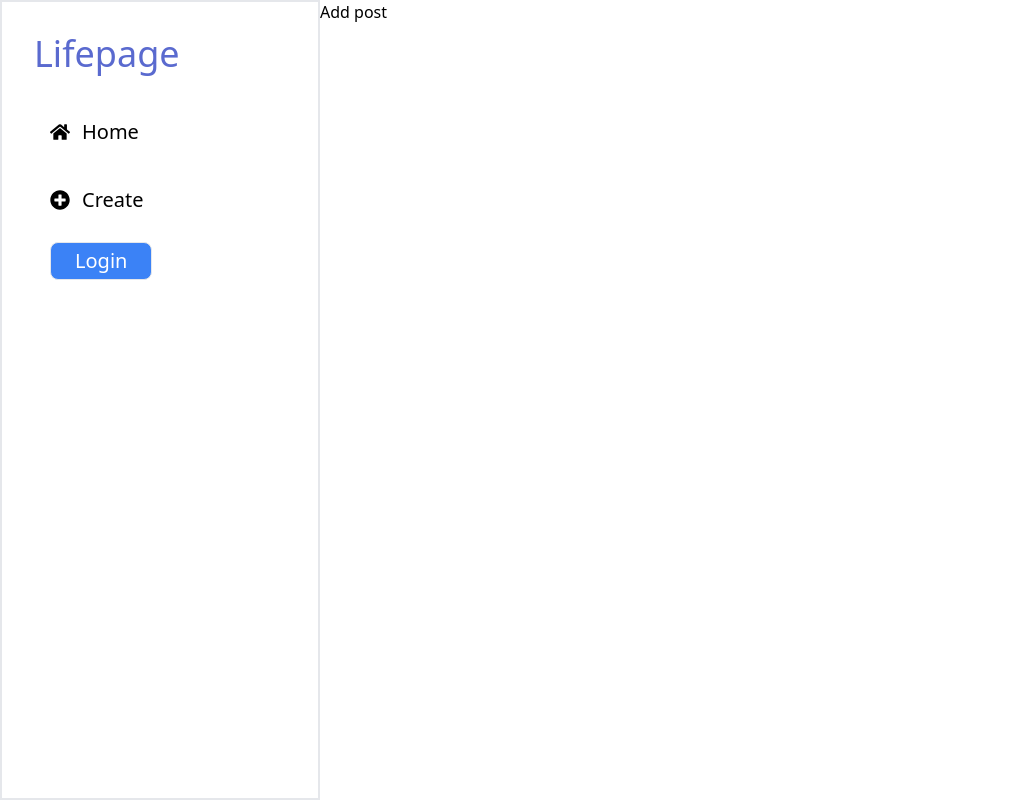
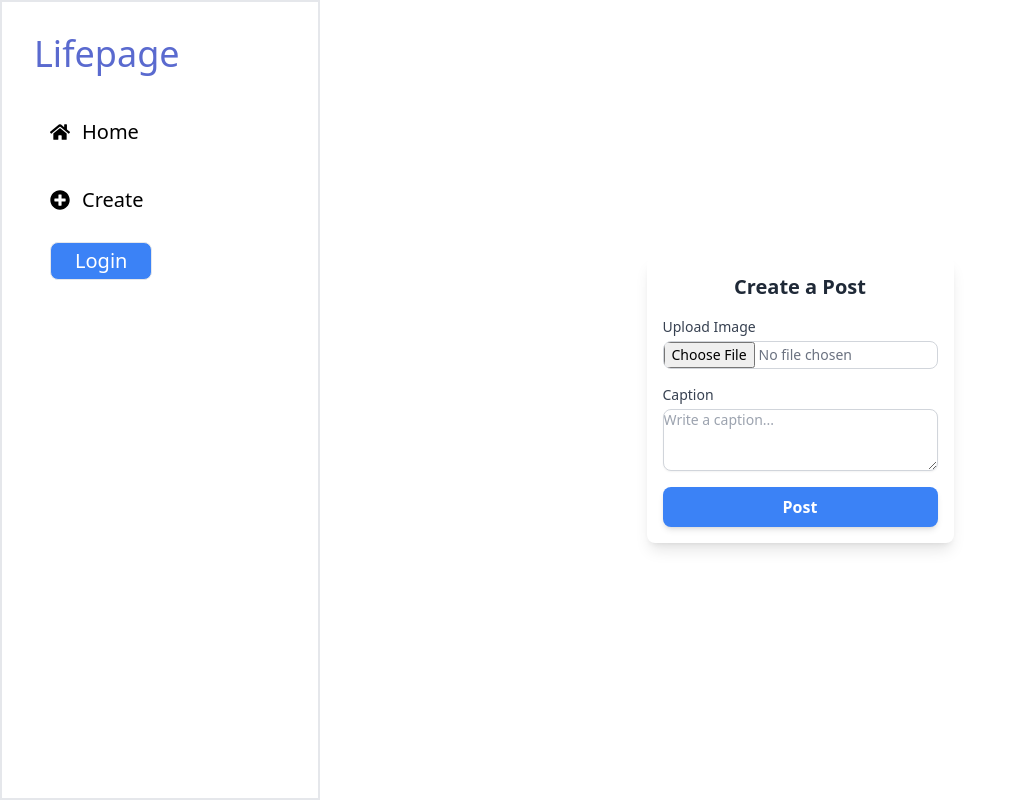
Before and after one commit to mohammadimrans0/Lifepage, a Next.js app: page /user/create-post in a window 1280 px wide. Shown: the whole page, without its empty margins (0-1012 px from the left). Built offline with nearby package versions, Linux system fonts and the light colour scheme.

Commit message:
completed user posts

```diff
--- a/src/app/posts/page.tsx
+++ b/src/app/posts/page.tsx
@@ -6,6 +6,8 @@ import PostCard from '@/components/post/PostCard';
 
 const PostsPage: React.FC = () => {
   const { posts, fetchPosts } = usePostStore();
+
+  console.log(posts);
 
   useEffect(() => {
     fetchPosts();
--- a/src/app/user/create-post/page.tsx
+++ b/src/app/user/create-post/page.tsx
@@ -1,7 +1,96 @@
-export default function CreatePost(){
-    return(
-        <div>
-            <h1>Add post</h1>
+'use client'
+
+import { usePostStore } from "@/stores/usePostStore";
+import { useState } from "react";
+
+const AddPost = () => {
+  const { createPost, userId } = usePostStore();
+  const [caption, setCaption] = useState("");
+  const [image, setImage] = useState<File | null>(null);
+  const [isSubmitting, setIsSubmitting] = useState(false);
+
+  const handleSubmit = async (e: React.FormEvent) => {
+    e.preventDefault();
+
+    if (!userId) {
+      alert("User not logged in!");
+      return;
+    }
+
+    if (!image) {
+      alert("Please upload an image!");
+      return;
+    }
+
+    const formData = new FormData();
+    formData.append("image", image);
+    formData.append("caption", caption);
+    formData.append("user", userId);
+
+    try {
+      setIsSubmitting(true);
+      await createPost(formData);
+      alert("Post created successfully!");
+      setCaption("");
+      setImage(null);
+    } catch (error) {
+      console.error("Failed to create post:", error);
+      alert("Failed to create post. Please try again!");
+    } finally {
+      setIsSubmitting(false);
+    }
+  };
+
+  return (
+    <div className="flex justify-center items-center h-screen">
+    <div className="p-4  mx-auto bg-white rounded-lg shadow-lg">
+      <h2 className="text-xl text-center font-semibold text-gray-800 mb-4">Create a Post</h2>
+      <form onSubmit={handleSubmit}>
+        <div className="mb-4">
+          <label
+            htmlFor="image"
+            className="block text-sm font-medium text-gray-700"
+          >
+            Upload Image
+          </label>
+          <input
+            type="file"
+            id="image"
+            accept="image/*"
+            className="mt-1 block w-full text-sm text-gray-500 border border-gray-300 rounded-lg cursor-pointer focus:outline-none focus:ring focus:ring-blue-300"
+            onChange={(e) => {
+              const file = e.target.files?.[0];
+              setImage(file || null);
+            }}
+          />
         </div>
-    )
-}
+        <div className="mb-4">
+          <label
+            htmlFor="caption"
+            className="block text-sm font-medium text-gray-700"
+          >
+            Caption
+          </label>
+          <textarea
+            id="caption"
+            rows={3}
+            placeholder="Write a caption..."
+            className="mt-1 block w-full text-sm border border-gray-300 rounded-lg shadow-sm focus:ring focus:ring-blue-300 focus:outline-none"
+            value={caption}
+            onChange={(e) => setCaption(e.target.value)}
+          ></textarea>
+        </div>
+        <button
+          type="submit"
+          disabled={isSubmitting}
+          className="w-full py-2 px-4 bg-blue-500 text-white font-semibold rounded-lg shadow-md hover:bg-blue-600 focus:outline-none focus:ring focus:ring-blue-300"
+        >
+          {isSubmitting ? "Posting..." : "Post"}
+        </button>
+      </form>
+    </div>
+    </div>
+  );
+};
+
+export default AddPost;
--- a/src/components/post/PostCard.tsx
+++ b/src/components/post/PostCard.tsx
@@ -2,6 +2,7 @@ import React from 'react';
 import { Post } from '@/stores/usePostStore';
 import { usePostStore } from '@/stores/usePostStore';
 import { Heart, MessageCircle, Bookmark } from 'lucide-react';
+import Image from "next/image";
 
 interface PostCardProps {
   post: Post;
@@ -19,22 +20,32 @@ const PostCard: React.FC<PostCardProps> = ({ post }) => {
   };
 
   return (
-    <div className="bg-white shadow-lg rounded-2xl p-4 mb-4 border border-gray-200">
+    <div className="bg-white shadow-lg rounded-2xl p-4 mb-4 border border-gray-200 w-[450px]">
       {/* User Info */}
       <div className="flex items-center gap-4 mb-4">
-        <div className="w-12 h-12 bg-gray-300 rounded-full"></div>
         <div>
-          <p className="font-semibold">{post.user}</p>
+          <Image
+          src={post.userDetails.image}
+          alt='User'
+          width={48}
+          height={48}
+          className="rounded-full"
+          />
+        </div>
+        <div>
+          <p className="font-semibold">{post.userDetails.user.username}</p>
           <p className="text-sm text-gray-500">{new Date(post.created_at).toLocaleString()}</p>
         </div>
       </div>
 
       {/* Post Image */}
       <div className="rounded-lg overflow-hidden mb-4">
-        <img
+        <Image
           src={post.image}
           alt="Post"
-          className="w-full h-auto object-cover max-h-96"
+          width={450}
+          height={450}
+          className="object-cover max-h-96"
         />
       </div>
 
--- a/src/components/user/profile/BookMark.tsx
+++ b/src/components/user/profile/BookMark.tsx
@@ -1,9 +1,10 @@
 import { usePostStore } from "@/stores/usePostStore";
 import { useUserStore } from "@/stores/useUserStore";
 import { useEffect } from "react";
+import Image from "next/image";
+import { Heart, MessageCircle } from "lucide-react";
 
-
-export default function BookMark(){
+export default function BookMark() {
   const { userId } = useUserStore();
   const { bookmarks, fetchBookmarks } = usePostStore();
 
@@ -15,7 +16,44 @@ export default function BookMark(){
   }, [userId, fetchBookmarks]);
   return (
     <div>
+      {bookmarks.length > 0 ? (
+        <div className="grid grid-cols-1 sm:grid-cols-2 md:grid-cols-3 gap-4">
+          {bookmarks.map((bookmark) => (
+            <div
+              key={bookmark.id}
+              className="relative group w-full h-64 rounded-lg overflow-hidden"
+            >
+              {/* bookmark Image */}
+              <Image
+                src={bookmark.postDetails.image}
+                alt={`bookmark ${bookmark.id}`}
+                width={400}
+                height={400}
+                className="object-cover"
+              />
 
+              {/* Hover Overlay */}
+              <div className="absolute inset-0 bg-black bg-opacity-50 flex justify-center items-center opacity-0 group-hover:opacity-100 transition-opacity duration-300">
+                <div className="text-white flex items-center gap-6">
+                  {/* Likes */}
+                  <div className="flex items-center gap-2">
+                    <Heart className="text-red-500" size={20} />
+                    <span>{bookmark.postDetails.no_of_likes}</span>
                   </div>
-    )
+
+                  {/* Comments */}
+                  <div className="flex items-center gap-2">
+                    <MessageCircle className="text-blue-400" size={20} />
+                    <span>{bookmark.postDetails.no_of_comments || 0}</span>
+                  </div>
+                </div>
+              </div>
+            </div>
+          ))}
+        </div>
+      ) : (
+        <p className="text-gray-500">No Bookmarks available.</p>
+      )}
+    </div>
+  );
 }
--- a/src/components/user/profile/UserPost.tsx
+++ b/src/components/user/profile/UserPost.tsx
@@ -1,12 +1,12 @@
 import { usePostStore } from "@/stores/usePostStore";
 import { useUserStore } from "@/stores/useUserStore";
 import { useEffect } from "react";
-import Image from 'next/image';
+import Image from "next/image";
 import { Heart, MessageCircle } from "lucide-react";
 
-export default function UserPost(){
-    const { userId} = useUserStore();
-    const { fetchUserPosts, userPosts,} = usePostStore();
+export default function UserPost() {
+  const { userId } = useUserStore();
+  const { fetchUserPosts, userPosts } = usePostStore();
 
   //   Fetch profile when the component mounts
   useEffect(() => {
@@ -25,10 +25,12 @@ export default function UserPost(){
               className="relative group w-full h-64 rounded-lg overflow-hidden"
             >
               {/* Post Image */}
-        <img
+              <Image
                 src={post.image}
                 alt={`Post ${post.id}`}
-          className="w-full h-full object-cover"
+                width={400}
+                height={400}
+                className="object-cover"
               />
 
               {/* Hover Overlay */}
@@ -49,11 +51,10 @@ export default function UserPost(){
               </div>
             </div>
           ))}
-
         </div>
       ) : (
         <p className="text-gray-500">No posts available.</p>
       )}
     </div>
-    )
+  );
 }
--- a/src/stores/usePostStore.ts
+++ b/src/stores/usePostStore.ts
@@ -3,6 +3,7 @@ import axios from 'axios';
 // import { toast } from 'react-toastify';
 
 export interface Post {
+  userDetails: any;
   id: string;
   user: string;
   image: string;
@@ -61,8 +62,27 @@ export const usePostStore = create<PostStore>((set, get) => ({
   // Fetch all posts
   fetchPosts: async () => {
     try {
+      // Step 1: Fetch all posts
       const response = await axios.get(`${BASE_URL}posts/`);
-      set({ posts: response.data });
+      const posts = response.data;
+
+      // Step 2: Fetch user details for each post
+      const updatedPosts = await Promise.all(
+        posts.map(async (post: any) => {
+          try {
+            const userResponse = await axios.get(
+              `https://lifepage-server.onrender.com/api/user/profiles/${post.user}/`
+            ); // Assuming user details endpoint
+            return { ...post, userDetails: userResponse.data };
+          } catch (error) {
+            console.error(`Failed to fetch user details for user ID: ${post.user}`, error);
+            return { ...post, userDetails: null };
+          }
+        })
+      );
+
+      // Step 3: Update the store with posts that include user details
+      set({ posts: updatedPosts });
     } catch (error) {
       console.error('Failed to fetch posts:', error);
     }
--- a/src/stores/useUserStore.ts
+++ b/src/stores/useUserStore.ts
@@ -91,9 +91,8 @@ export const useUserStore = create<UserStore>((set, get) => ({
 
     try {
       const response = await axios.get(`https://lifepage-server.onrender.com/api/user/profiles/${userId}`);
-      const profile = response.data; // Assuming the API returns the profile object
-      set({ profile }); // Update Zustand state with the fetched profile
-      console.log('Profile fetched successfully:', profile);
+      const profile = response.data;
+      set({ profile });
     } catch (error: any) {
       console.error('Error fetching profile:', error.response?.data || error.message);
       alert(error.response?.data?.detail || 'Failed to fetch profile. Please try again.');
```
Also changed, not shown: src/app/user/profile/page.tsx (+69 -79 lines). Lines whose indentation alone changed are shown as unchanged.
